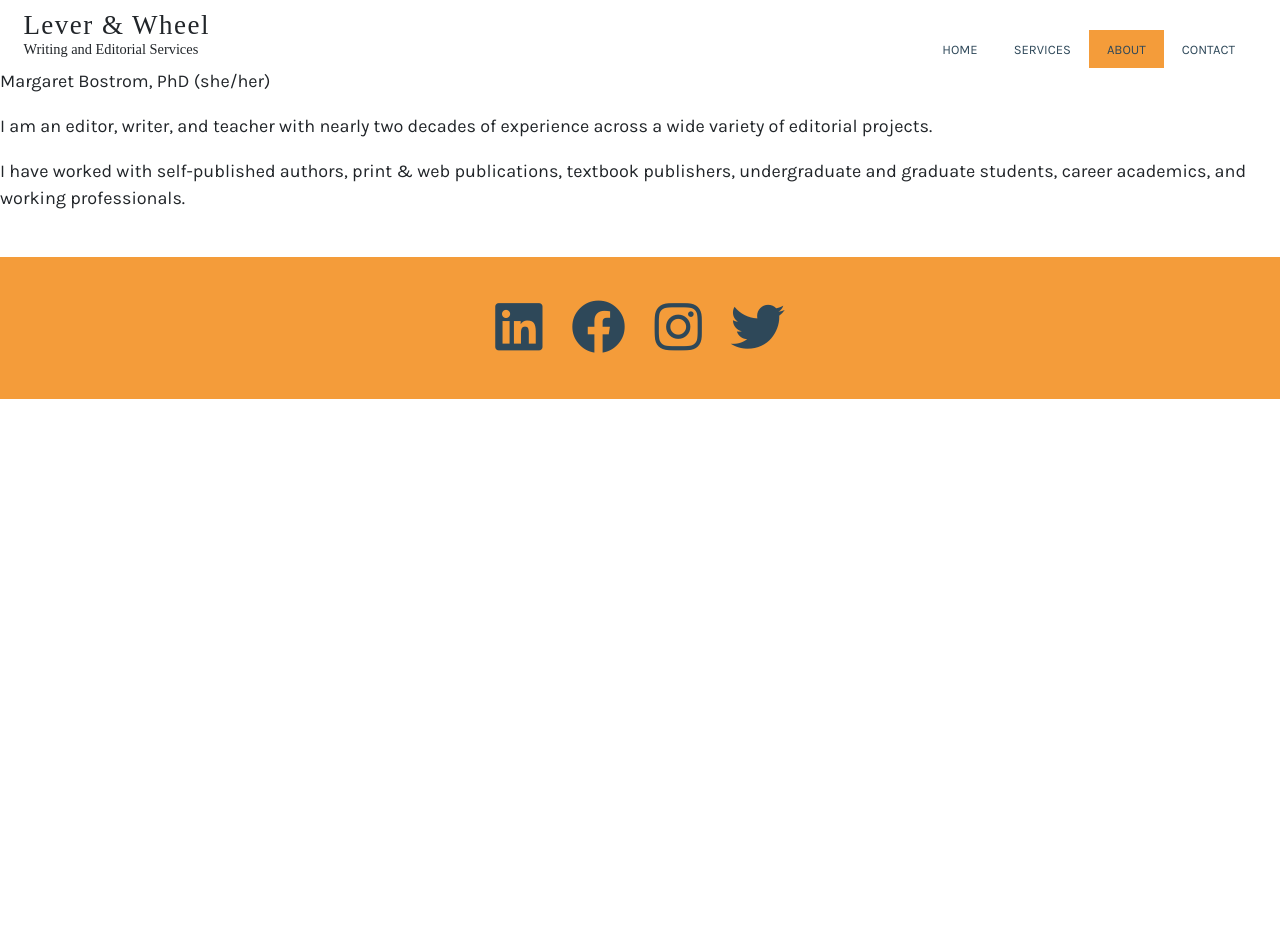
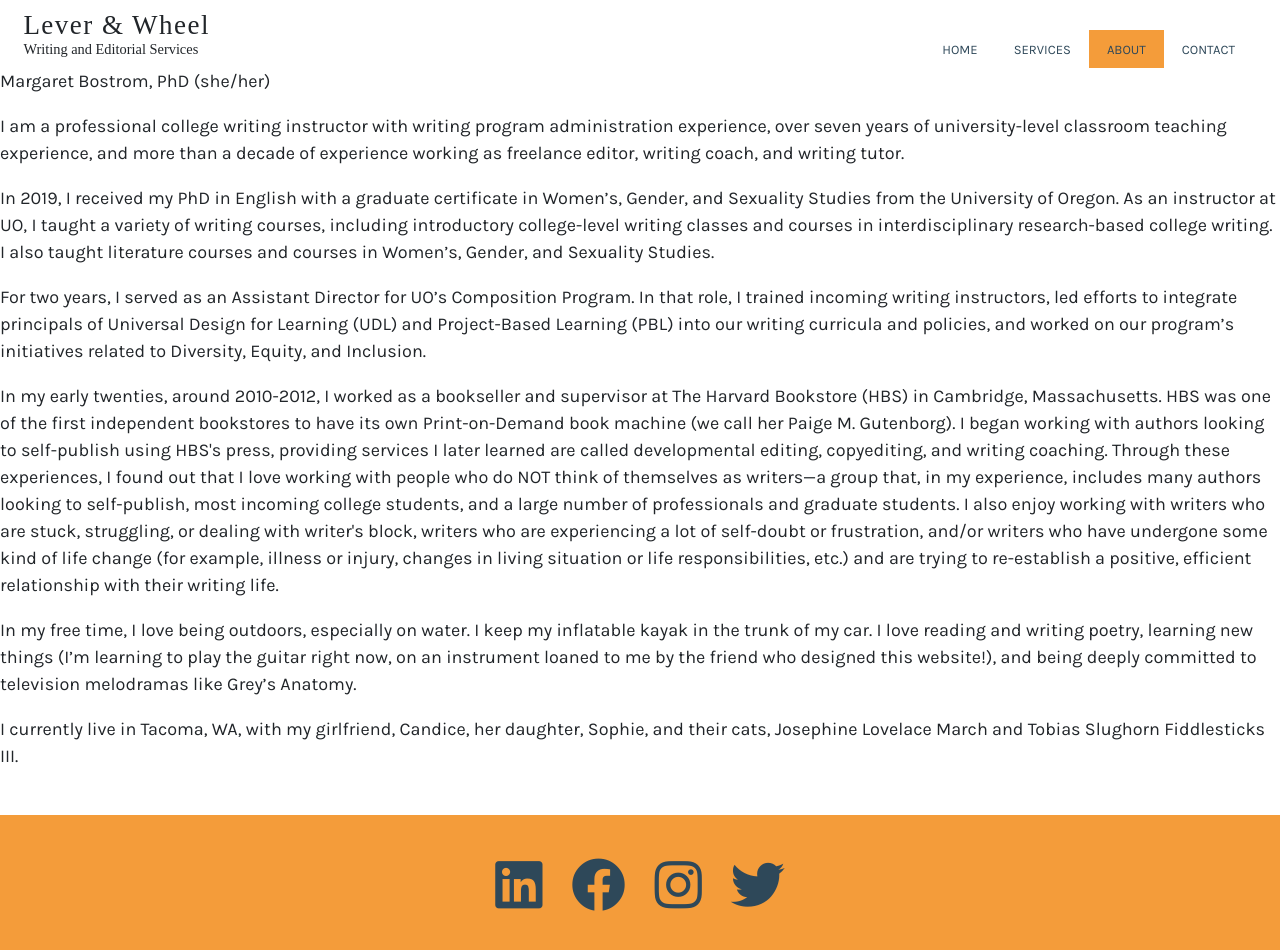
Before and after one commit to dinaporia/lever-wheel, a React (Create React App) app: page /about in a window 1280 px wide. Shown: the top 950 px of the page. Before the commit the page ends 800 px from the top, so only its background shows below. Built offline with nearby package versions, Linux system fonts and the light colour scheme; a web font is replaced by a local one.

Commit message:
update content

```diff
--- a/src/content.js
+++ b/src/content.js
@@ -63,8 +63,19 @@ const servicesContent = [
 /*  TO EDIT ABOUT CONTENT, INDIVIDUAL PARAGRAPHS MUST BE WRAPPED IN QUOTES AND SEPARATED WITH COMMA */
 const aboutContent = [
     "Margaret Bostrom, PhD (she/her)",
-    "I am an editor, writer, and teacher with nearly two decades of experience across a wide variety of editorial projects.",
-    "I have worked with self-published authors, print & web publications, textbook publishers, undergraduate and graduate students, career academics, and working professionals."
+
+   " I am a professional college writing instructor with writing program administration experience, over seven years of university-level classroom teaching experience, and more than a decade of experience working as freelance editor, writing coach, and writing tutor.",
+
+    "In 2019, I received my PhD in English with a graduate certificate in Women’s, Gender, and Sexuality Studies from the University of Oregon. As an instructor at UO, I taught a variety of writing courses, including introductory college-level writing classes and courses in interdisciplinary research-based college writing. I also taught literature courses and courses in Women’s, Gender, and Sexuality Studies.",
+
+    "For two years, I served as an Assistant Director for UO’s Composition Program. In that role, I trained incoming writing instructors, led efforts to integrate principals of Universal Design for Learning (UDL) and Project-Based Learning (PBL) into our writing curricula and policies, and worked on our program’s initiatives related to Diversity, Equity, and Inclusion.",
+
+    "In my early twenties, around 2010-2012, I worked as a bookseller and supervisor at The Harvard Bookstore (HBS) in Cambridge, Massachusetts. HBS was one of the first independent bookstores to have its own Print-on-Demand book machine (we call her Paige M. Gutenborg). I began working with authors looking to self-publish using HBS's press, providing services I later learned are called developmental editing, copyediting, and writing coaching. Through these experiences, I found out that I love working with people who do NOT think of themselves as writers—a group that, in my experience, includes many authors looking to self-publish, most incoming college students, and a large number of professionals and graduate students. I also enjoy working with writers who are stuck, struggling, or dealing with writer's block, writers who are experiencing a lot of self-doubt or frustration, and/or writers who have undergone some kind of life change (for example, illness or injury, changes in living situation or life responsibilities, etc.) and are trying to re-establish a positive, efficient relationship with their writing life.",
+
+    "In my free time, I love being outdoors, especially on water. I keep my inflatable kayak in the trunk of my car. I love reading and writing poetry, learning new things (I’m learning to play the guitar right now, on an instrument loaned to me by the friend who designed this website!), and being deeply committed to television melodramas like Grey’s Anatomy.",
+
+    "I currently live in Tacoma, WA, with my girlfriend, Candice, her daughter, Sophie, and their cats, Josephine Lovelace March and Tobias Slughorn Fiddlesticks III.",
+
 ];
 
 /* TO ADD SOCIAL MEDIA BUTTON, ADD URL BETWEEN QUOTES BELOW
```
